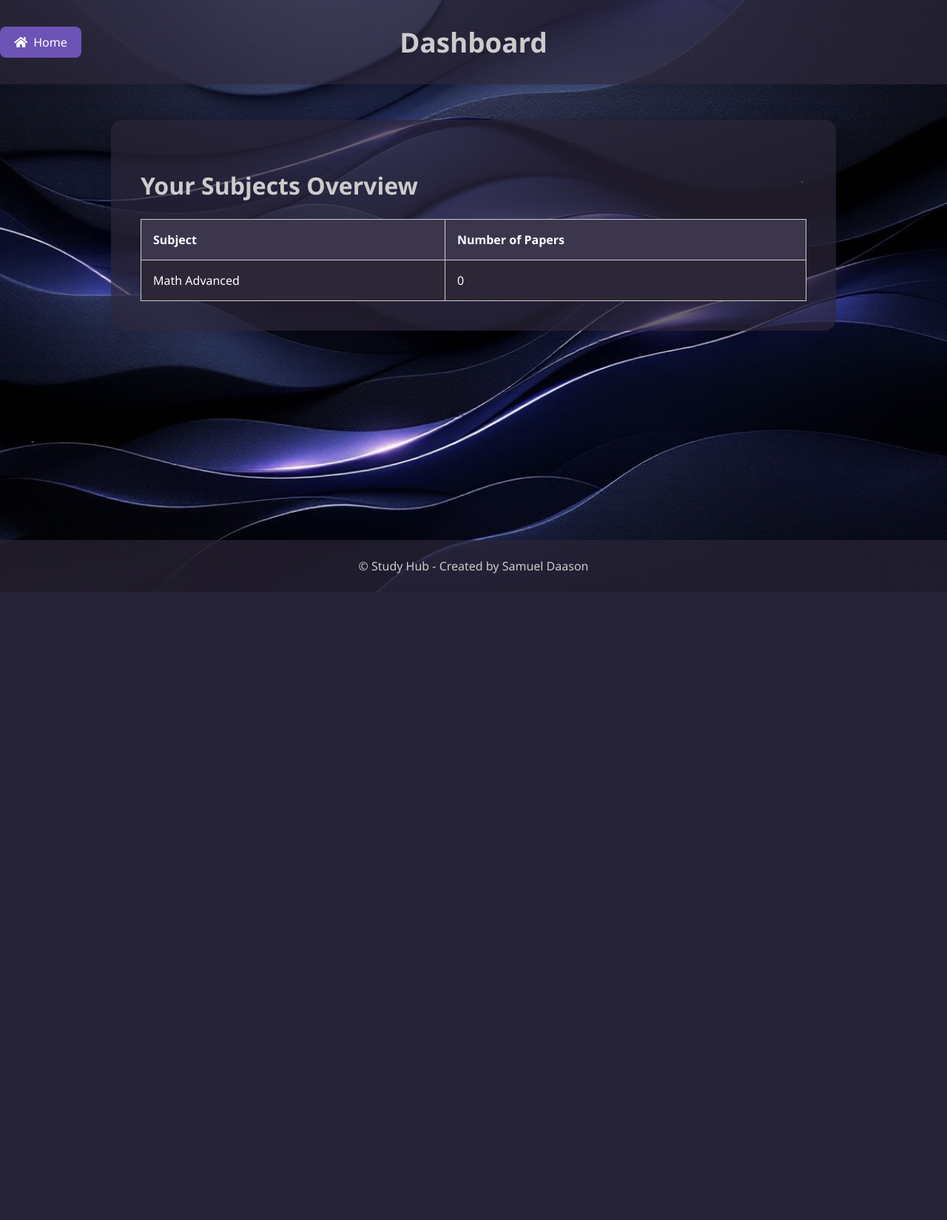
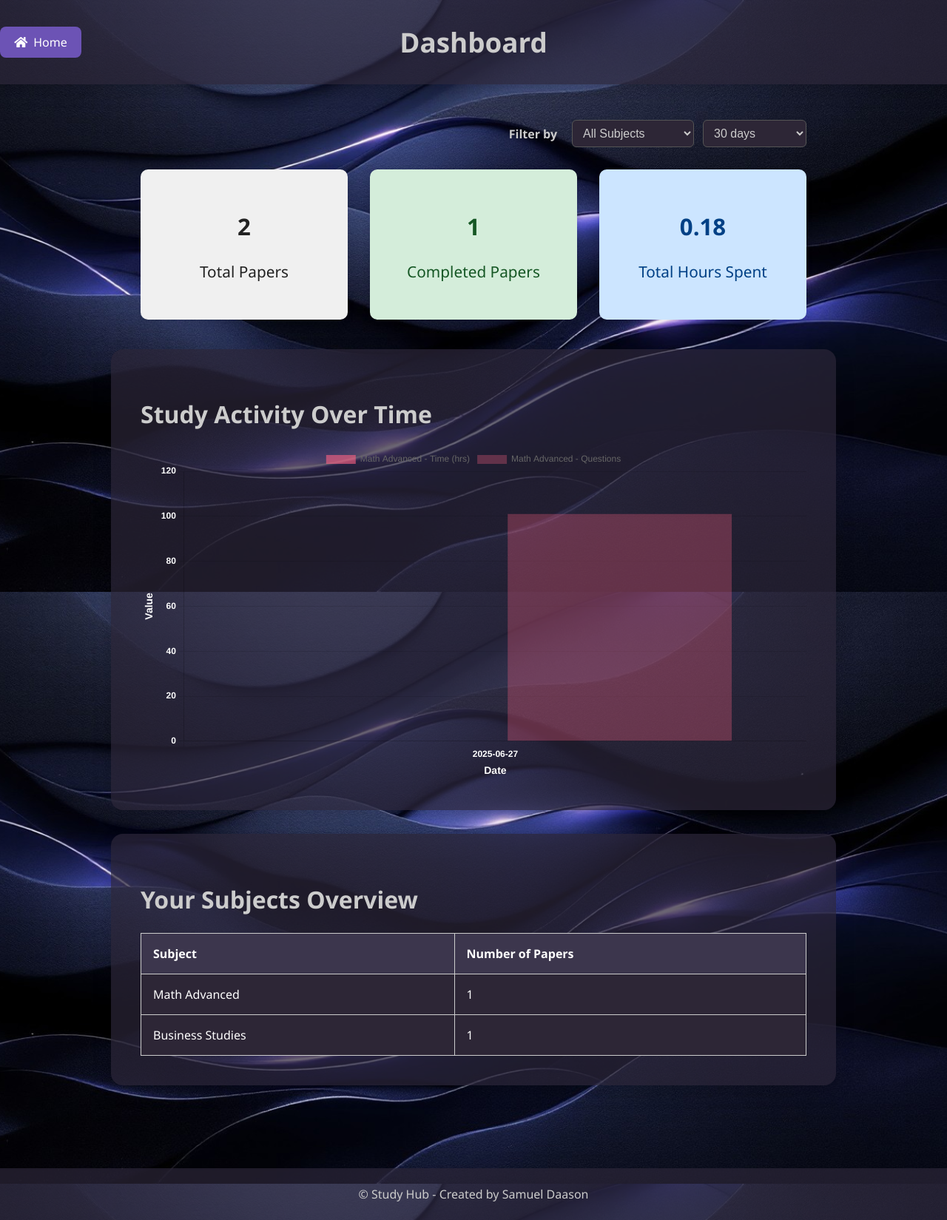
Before and after one commit to Samuel-Daason/Study-Hub, a Flask app: page /dashboard in a window 1280 px wide. Shown: the whole page at 74% size. Before the commit the page ends 800 px from the top, so only its background shows below. Run offline with Flask 3, Linux system fonts and the light colour scheme; a user stored in the database is signed in.

Commit message:
dashboard

```diff
--- a/models.py
+++ b/models.py
@@ -1,6 +1,7 @@
 from flask_sqlalchemy import SQLAlchemy
 from flask_login import UserMixin
 from werkzeug.security import generate_password_hash, check_password_hash
+from datetime import datetime
 
 db = SQLAlchemy()
 
@@ -81,7 +82,6 @@ class Paper(db.Model):
     def __repr__(self):
         return f'<Paper {self.name}>'
 
-
 # PaperNote model
 class PaperNote(db.Model):
     __tablename__ = 'paper_note'
@@ -91,6 +91,8 @@ class PaperNote(db.Model):
     score = db.Column(db.Integer)
     difficult_questions = db.Column(db.Text)
     difficulty_rating = db.Column(db.Integer)
+
+    created_at = db.Column(db.DateTime, nullable=False, default=datetime.utcnow)  # New field
 
     paper_id = db.Column(
         db.Integer,
--- a/static/css/dashboard_styles.css
+++ b/static/css/dashboard_styles.css
@@ -1,45 +1,43 @@
-/* General body and layout styles */
+/* Body & general */
 body {
   margin: 0;
-    font-family: 'Segoe UI', sans-serif;
+  font-family: 'Segoe UI', Tahoma, Geneva, Verdana, sans-serif;
   background: url("/static/images/StockCake-Midnight Waves Flow_1745671172.jpg") no-repeat center center fixed;
   background-size: cover;
   min-height: 100vh;
   display: flex;
   flex-direction: column;
-    justify-content: flex-start;
   align-items: center;
   position: relative;
-    overflow-x: hidden; /* Ensure horizontal overflow is hidden */
+  overflow-x: hidden;
 }
 
-/* Ensure the body takes up the full height of the viewport */
 html, body {
   height: 100%;
 }
 
-/* Header styles */
+/* Header */
 header {
   width: 100%;
   background: rgba(44, 38, 56, 0.7);
   padding: 2rem 2.5rem;
   display: flex;
-    justify-content: center;  /* Keep the title centered */
+  justify-content: center;
   align-items: center;
   border-radius: 0 0 16px 16px;
   box-shadow: 0 8px 24px rgba(0, 0, 0, 0.2);
   position: relative;
+  color: #ccc;
 }
 
 header h1 {
-    color: #ccc;  /* Ensure title color is light grey */
   font-size: 2.3rem;
   margin: 0;
 }
 
 .dashboard-nav {
-    position: absolute;  /* Position the nav absolutely */
-    left: 2.5rem;  /* Move buttons further left */
+  position: absolute;
+  left: 2.5rem;
   display: flex;
   align-items: center;
 }
@@ -65,29 +63,125 @@ header h1 {
   margin-right: 0.5rem;
 }
 
-/* Main content area styles */
+/* Main */
 main {
   width: 100%;
-    padding: 3rem 2.5rem;
+  max-width: 900px;
+  padding: 3rem 2.5rem 5rem;
+  flex-grow: 1;
   display: flex;
   flex-direction: column;
-    justify-content: flex-start;
   align-items: center;
-    flex-grow: 1; /* Allow the main content to take up available space */
 }
 
+/* Filter bar container */
+.dashboard-filters {
+  width: 100%;
+  display: flex;
+  justify-content: flex-end;
+  align-items: center;
+  gap: 12px;
+  margin-bottom: 30px;
+  color: #ccc;
+  font-weight: 600;
+  font-size: 1rem;
+}
+
+/* "Filter by" label */
+.filter-label {
+  white-space: nowrap;
+  margin-right: 8px;
+}
+
+/* Filter group container */
+.filter-group {
+  display: flex;
+  flex-direction: column;
+  align-items: flex-start;
+  color: #ccc;
+}
+
+/* Hide label but keep for screen readers */
+.visually-hidden {
+  position: absolute;
+  width: 1px;
+  height: 1px;
+  padding: 0;
+  overflow: hidden;
+  clip: rect(0,0,0,0);
+  white-space: nowrap;
+  border: 0;
+}
+
+/* Select styles */
+select {
+  background-color: #2d2636;
+  color: #ccc;
+  border: 1px solid #555;
+  border-radius: 6px;
+  padding: 8px 10px;
+  font-size: 1rem;
+  cursor: pointer;
+  min-width: 140px;
+  transition: border-color 0.3s;
+}
+
+select:hover, select:focus {
+  border-color: #6c53b5;
+  outline: none;
+}
+
+/* Multi-select specific style */
+select[multiple] {
+  min-width: 180px;
+  max-height: 120px;
+  resize: vertical;
+  overflow-y: auto;
+}
+
+/* Stats container */
+.dashboard-stats {
+  display: flex;
+  gap: 30px;
+  width: 100%;
+  margin-bottom: 40px;
+}
+
+/* Individual stat box */
+.stat-box {
+  flex: 1 1 33%;
+  background: #f0f0f0;
+  padding: 30px 20px;
+  border-radius: 10px;
+  text-align: center;
+  font-size: 1.3rem;
+  box-shadow: 0 2px 8px rgba(0, 0, 0, 0.1);
+  min-width: 220px;
+  color: #222;
+}
+
+.stat-box.completed-papers {
+  background: #d4edda;
+  color: #155724;
+}
+
+.stat-box.total-hours {
+  background: #cce5ff;
+  color: #004085;
+}
+
+/* Dashboard content */
 .dashboard-content {
-    background: rgba(44, 38, 56, 0.7); /* Ensure this is transparent with a slight dark background */
+  background: rgba(44, 38, 56, 0.7);
   padding: 2.5rem;
   border-radius: 16px;
   box-shadow: 0 8px 24px rgba(0, 0, 0, 0.2);
   width: 100%;
-    max-width: 900px;
   margin-bottom: 2rem;
 }
 
 .dashboard-content h2 {
-    color: #ccc;  /* Ensure the heading is light grey */
+  color: #ccc;
   font-size: 2rem;
   margin-bottom: 1.5rem;
 }
@@ -115,7 +209,7 @@ main {
   color: white;
 }
 
-/* Footer styles */
+/* Footer */
 footer {
   width: 100%;
   padding: 1.5rem;
@@ -123,8 +217,8 @@ footer {
   color: #ccc;
   text-align: center;
   border-radius: 16px 16px 0 0;
-    position: absolute;
-    bottom: 0;
+  position: relative;
+  margin-top: auto;
 }
 
 footer p {
--- a/templates/dashboard.html
+++ b/templates/dashboard.html
@@ -1,14 +1,17 @@
 <!DOCTYPE html>
 <html lang="en">
 <head>
-    <meta charset="UTF-8">
-    <meta name="viewport" content="width=device-width, initial-scale=1.0">
+  <meta charset="UTF-8" />
+  <meta name="viewport" content="width=device-width, initial-scale=1.0" />
 
-    <!-- Link to Font Awesome for Icons -->
-    <link href="https://cdnjs.cloudflare.com/ajax/libs/font-awesome/5.15.4/css/all.min.css" rel="stylesheet">
+  <!-- Font Awesome -->
+  <link href="https://cdnjs.cloudflare.com/ajax/libs/font-awesome/5.15.4/css/all.min.css" rel="stylesheet" />
 
-    <!-- Dashboard-specific styles -->
-    <link rel="stylesheet" href="/static/css/dashboard_styles.css">
+  <!-- Dashboard styles -->
+  <link rel="stylesheet" href="/static/css/dashboard_styles.css" />
+
+  <!-- Chart.js CDN -->
+  <script src="https://cdn.jsdelivr.net/npm/chart.js"></script>
 
   <title>Dashboard - Study Hub</title>
 </head>
@@ -16,7 +19,6 @@
   <header>
     <h1>Dashboard</h1>
 
-        <!-- Navigation buttons -->
     <div class="dashboard-nav">
       <a href="{{ url_for('catalogue_routes.index') }}" class="btn-nav">
         <i class="fas fa-home"></i> Home
@@ -25,6 +27,55 @@
   </header>
 
   <main>
+    <!-- Filter bar: horizontal, top right below header -->
+    <form method="get" id="filter-form" class="dashboard-filters">
+      <span class="filter-label">Filter by</span>
+
+      <div class="filter-group">
+        <label for="subject-filter" class="visually-hidden">Filter by Subject</label>
+        <select id="subject-filter" name="subject-filter" onchange="document.getElementById('filter-form').submit();">
+          <option value="all" {% if selected_subject == 'all' %}selected{% endif %}>All Subjects</option>
+          {% for subject in subject_data %}
+            <option value="{{ subject.name }}" {% if selected_subject == subject.name %}selected{% endif %}>
+              {{ subject.name }}
+            </option>
+          {% endfor %}
+        </select>
+      </div>
+
+      <div class="filter-group">
+        <label for="timeframe-filter" class="visually-hidden">Filter by Timeframe</label>
+        <select id="timeframe-filter" name="timeframe-filter" onchange="document.getElementById('filter-form').submit();">
+          <option value="10" {% if timeframe_days == 10 %}selected{% endif %}>10 days</option>
+          <option value="30" {% if timeframe_days == 30 %}selected{% endif %}>30 days</option>
+          <option value="90" {% if timeframe_days == 90 %}selected{% endif %}>90 days</option>
+        </select>
+      </div>
+    </form>
+
+    <!-- Stats boxes -->
+    <section class="dashboard-stats">
+      <div class="stat-box total-papers">
+        <h2>{{ total_papers }}</h2>
+        <p>Total Papers</p>
+      </div>
+      <div class="stat-box completed-papers">
+        <h2>{{ completed_papers }}</h2>
+        <p>Completed Papers</p>
+      </div>
+      <div class="stat-box total-hours">
+        <h2>{{ total_hours }}</h2>
+        <p>Total Hours Spent</p>
+      </div>
+    </section>
+
+    <!-- Chart Section -->
+    <section class="dashboard-content">
+      <h2>Study Activity Over Time</h2>
+      <canvas id="studyChart" style="max-width: 100%; height: 400px;"></canvas>
+    </section>
+
+    <!-- Existing Subjects Overview -->
     <section class="dashboard-content">
       <h2>Your Subjects Overview</h2>
 
@@ -50,5 +101,85 @@
   <footer>
     <p>&copy; Study Hub - Created by Samuel Daason</p>
   </footer>
+
+  <script>
+    const ctx = document.getElementById('studyChart').getContext('2d');
+
+    const chartData = {
+      labels: {{ chart_labels|tojson|safe }},
+      datasets: {{ chart_datasets|tojson|safe }}
+    };
+
+    const config = {
+      type: 'bar',
+      data: chartData,
+      options: {
+        responsive: true,
+        interaction: {
+          mode: 'nearest',
+          axis: 'x',
+          intersect: false,
+        },
+        plugins: {
+          tooltip: {
+            enabled: true,
+            callbacks: {
+              label: function(context) {
+                return context.dataset.label + ': ' + context.parsed.y;
+              }
+            }
+          },
+          legend: {
+            position: 'top',
+          }
+        },
+        scales: {
+          x: {
+            stacked: true,
+            title: {
+              display: true,
+              text: 'Date',
+              color: 'white',           // Make axis title white
+              font: {
+                size: 14,
+                weight: 'bold',        // More prominent font weight
+              }
+            },
+            ticks: {
+              color: 'white',           // Make tick labels white
+              font: {
+                size: 12,
+                weight: 'bold',        // More prominent font weight
+              }
+            }
+          },
+          y: {
+            stacked: true,
+            title: {
+              display: true,
+              text: 'Value',
+              color: 'white',           // Make axis title white
+              font: {
+                size: 14,
+                weight: 'bold',
+              }
+            },
+            ticks: {
+              color: 'white',           // Make tick labels white
+              font: {
+                size: 12,
+                weight: 'bold',
+              }
+            },
+            beginAtZero: true
+          }
+        }
+      }
+    };
+
+
+    new Chart(ctx, config);
+  </script>
+
 </body>
 </html>
```
Also changed, not shown: catalogue_routes.py (+124 -20 lines), scripts/js/script.js (+84 -169 lines), instance/catalogue.db, 1 other file. Lines whose indentation alone changed are shown as unchanged.
